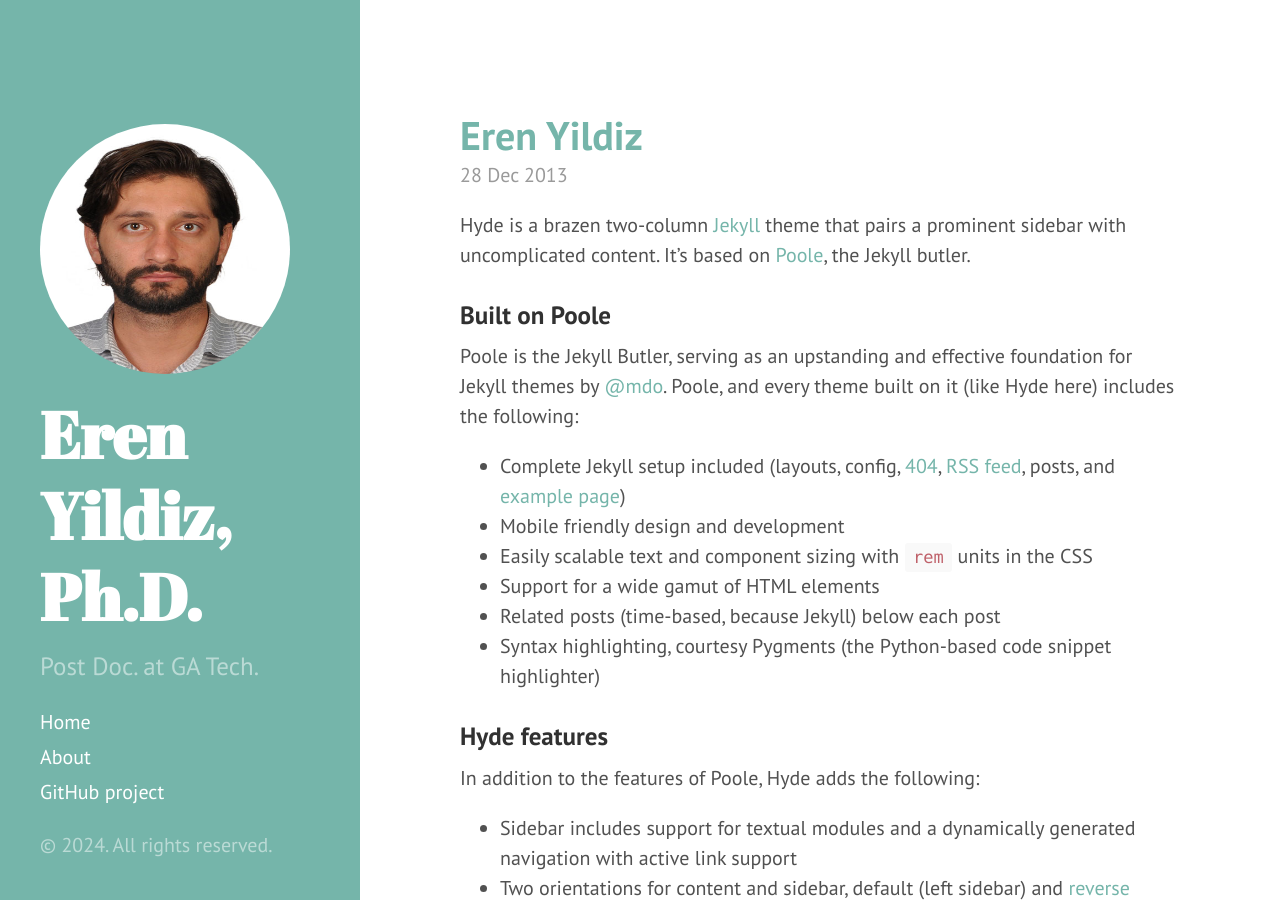
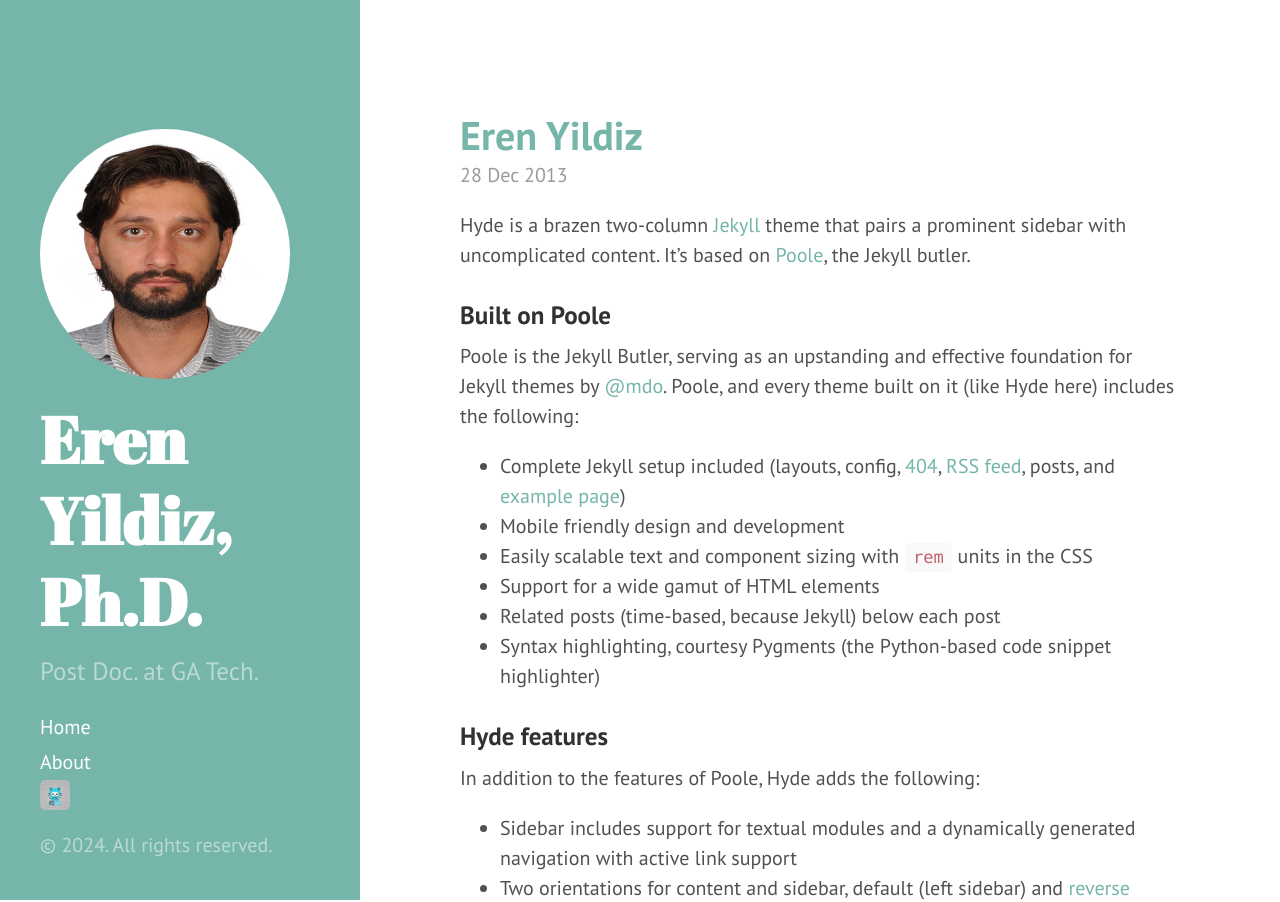
Before and after one commit to erenyildiz33/erenyildiz33.github.io, a Jekyll site: the page built from index.html, in a window 1280 px wide. Shown: the top 902 px of the page. Built offline with Jekyll 4.4.1, drawn with Linux system fonts in a browser that asks for light colours; the list of posts is cut into pages by our own code.

Commit message:
first Test

```diff
--- a/_includes/sidebar.html
+++ b/_includes/sidebar.html
@@ -27,7 +27,11 @@
         {% endif %}
       {% endfor %}
 
-      <a class="sidebar-nav-item" href="https://github.com/erenyildiz33">GitHub project</a>
+      <a class="sidebar-nav-item" href="https://github.com/erenyildiz33">
+        <img src="{{ site.baseurl }}/assets/images/github-logo.webp" alt="GitHub" style="width:30px;height:30px;"/>
+      </a>
+
+
 
     </nav>
 
```
